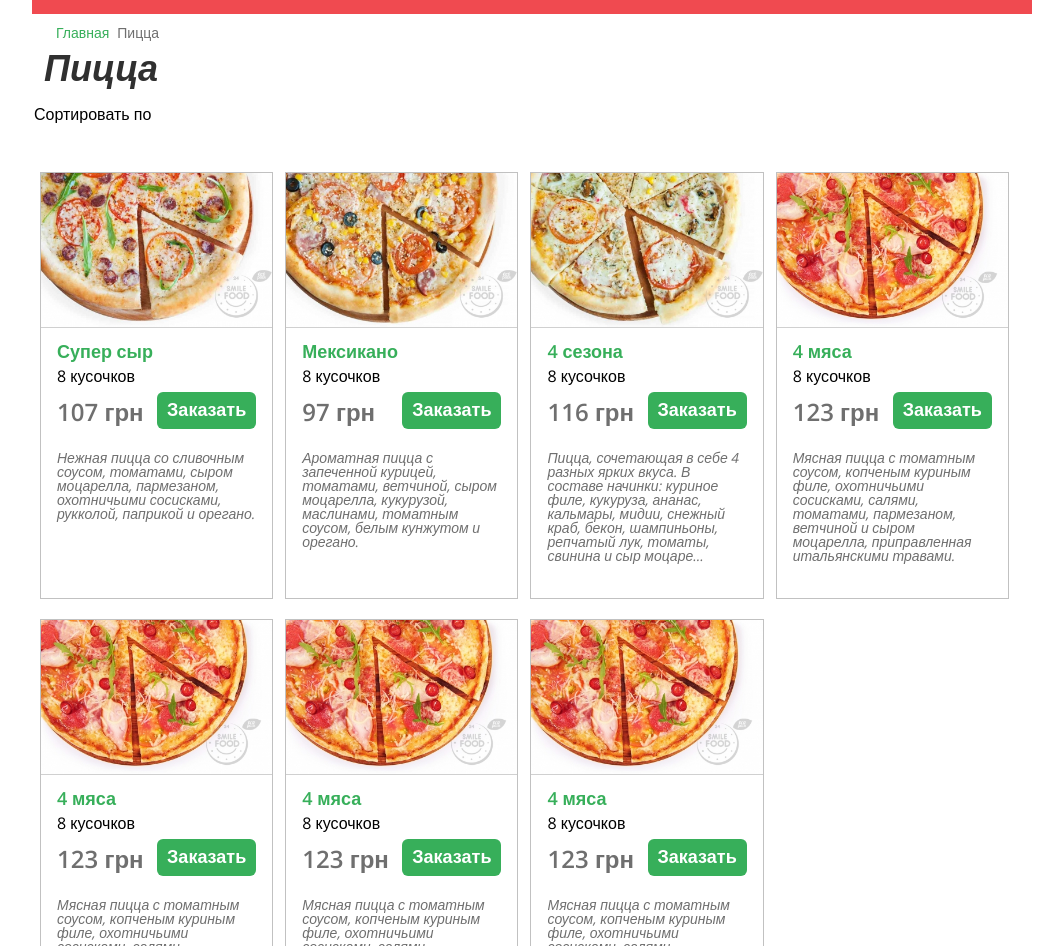
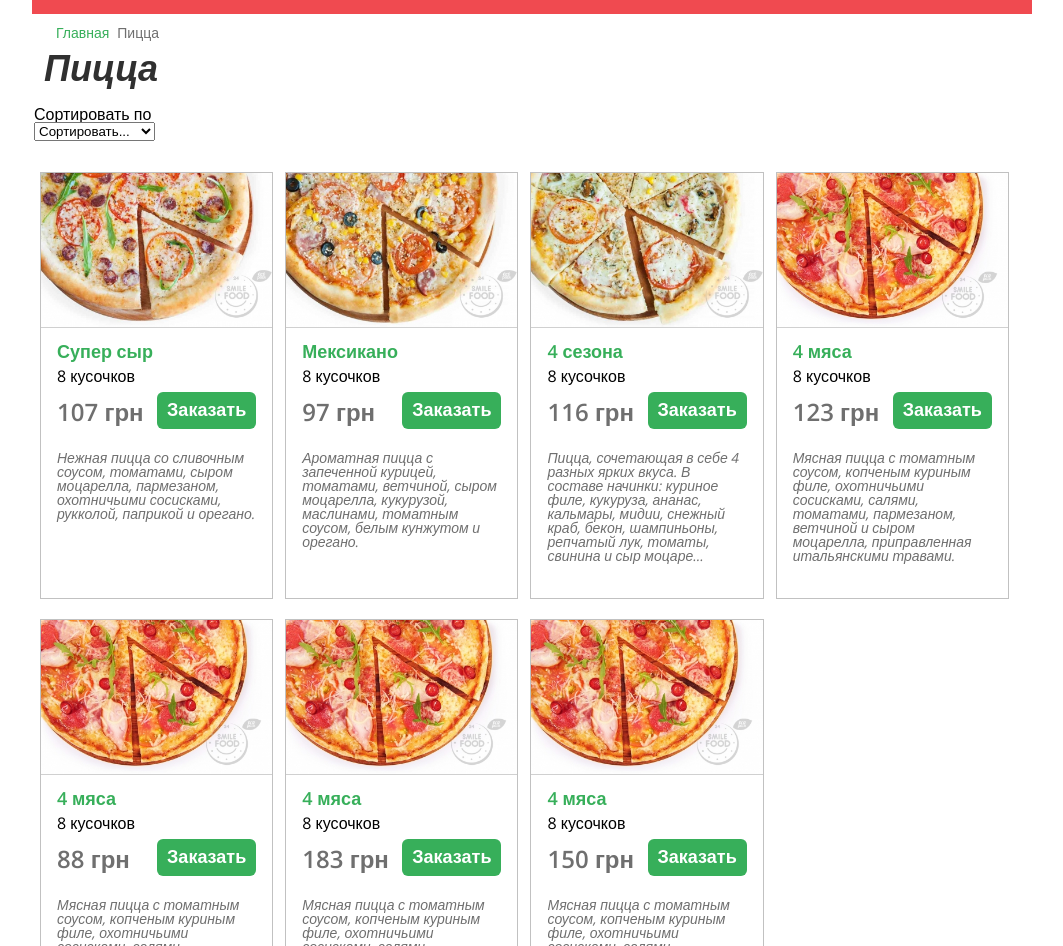
Before and after one commit to Alex-Schweiz/food-delivery-react, a React app: page /menu/pizza in a window 1280 px wide. Shown: the part 306-1252 px from the top of the page, without its empty margins (108-1171 px from the left). Built offline with nearby package versions, Linux system fonts and the light colour scheme.

Commit message:
Added sorting to menu

```diff
--- a/src/components/MenuPage/MenuPage.js
+++ b/src/components/MenuPage/MenuPage.js
@@ -35,22 +35,55 @@ class menuPage extends Component {
         title: "4 мяса",
         img: "/img/menu/pizza/four-meats.jpg",
         numberOfPieces: 8,
-        price: 123,
+        price: 88,
         description: "Мясная пицца с томатным соусом, копченым куриным филе, охотничьими сосисками, салями, томатами, пармезаном, ветчиной и сыром моцарелла, приправленная итальянскими травами."
       }, {
         title: "4 мяса",
         img: "/img/menu/pizza/four-meats.jpg",
         numberOfPieces: 8,
-        price: 123,
+        price: 183,
         description: "Мясная пицца с томатным соусом, копченым куриным филе, охотничьими сосисками, салями, томатами, пармезаном, ветчиной и сыром моцарелла, приправленная итальянскими травами."
       }, {
         title: "4 мяса",
         img: "/img/menu/pizza/four-meats.jpg",
         numberOfPieces: 8,
-        price: 123,
+        price: 150,
         description: "Мясная пицца с томатным соусом, копченым куриным филе, охотничьими сосисками, салями, томатами, пармезаном, ветчиной и сыром моцарелла, приправленная итальянскими травами."
       }
-    ]
+    ],
+    defaultDishesOrder: [],
+    sortBy: 'default'
+  };
+
+  componentWillMount() {
+    const menuDishes = this.state.menuDishes.slice();
+    this.setState({defaultDishesOrder: menuDishes});
+  }
+
+  changeSorting = (event) => {
+    let tempDishes = this.state.menuDishes;
+    this.setState({sortBy: event.target.value});
+    if (event.target.value === 'priceAsc') {
+      tempDishes.sort((a, b) => {
+        if (a.price > b.price) {
+          return 1;
+        }
+      });
+      this.setState({menuDishes: tempDishes});
+    }
+    if (event.target.value === 'priceDesc') {
+      tempDishes.sort((a, b) => {
+        if (a.price < b.price) {
+          return 1;
+        }
+      });
+      this.setState({menuDishes: tempDishes});
+    }
+    if (event.target.value === 'default') {
+      const menuDishes = this.state.defaultDishesOrder.slice();
+      this.setState({menuDishes: menuDishes});
+    }
+    console.log(event.target.value);
   };
 
   render() {
@@ -60,6 +93,11 @@ class menuPage extends Component {
         <h1>Пицца</h1>
         <div className={classes.MenuSortablePanel}>
           <h2>Сортировать по</h2>
+          <select id="sorting" onChange={this.changeSorting}>
+            <option value="default">Сортировать...</option>
+            <option value="priceAsc">по убыванию</option>
+            <option value="priceDesc">по возрастанию</option>
+          </select>
         </div>
         <div className={classes.DishesContainer}>
           {this.state.menuDishes.map((dish,i) => (
```
